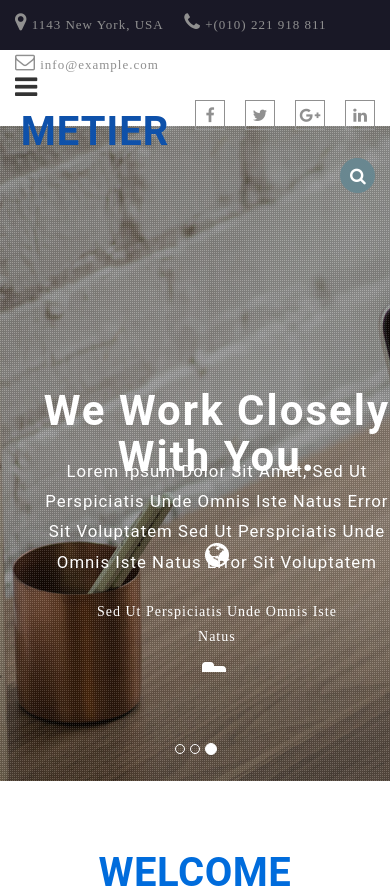
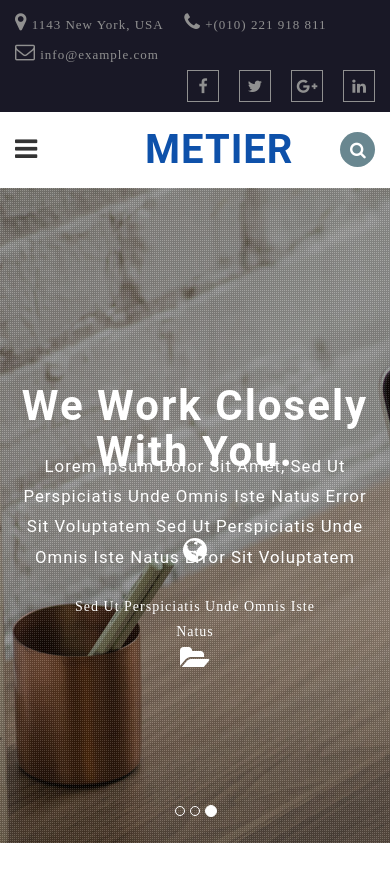
Before and after one commit to falltints/dynamicPage-01, a plain HTML site: page index.html in a window 390 px wide. Shown: the top 889 px of the page. Drawn offline with Linux system fonts and the light colour scheme.

Commit message:
响应式布局调整
只调整了header和tool部分

```diff
--- a/css/reset.css
+++ b/css/reset.css
@@ -27,3 +27,7 @@ button,input {
     background-color: transparent;
     outline: none;
 }
+
+ul,p {
+    margin: 0;
+}
--- a/css/style.css
+++ b/css/style.css
@@ -2,7 +2,6 @@
 .header {
     padding: 10px 0;
     width: 100%;
-    height: 50px;
     background-color: #191826;
     color: #909090;
 }
@@ -17,19 +16,23 @@
     line-height: 30px;
     font-size: 13px;
     font-weight: 500;
+    margin: 0;
 }
 
 .header .col-md-9 li p span {
     font-size: 20px;
 }
 
+.header .col-md-3 li span {
+    width: 30px;
+    height: 30px;
+    font-size: 16px;
+    line-height: 30px;
+    text-align: center;
+}
+
 .header .col-md-3 li {
     border: 1px solid #909090;
-    font-size: 16px;
-    width: 30px;
-    height: 30px;
-    line-height: 30px;
-    text-align: center;
     float: right;
     margin-left: 20px;
     transition: color 700ms ease;
@@ -62,16 +65,10 @@
 
 .tool {
     width: 100%;
-    height: 76px;
     padding: 16px 0;
 }
 
-.tool .row .col-md-4{
-   height: 44px;
-}
-
 .tool .col-md-4 .icon-bars {
-    height: 37px;
     line-height: 37px;
     margin-top: 7px;
 }
--- a/index.html
+++ b/index.html
@@ -39,15 +39,15 @@
 <div class="tool">
     <div class="container">
         <div class="row">
-            <div class="col-md-4">
+            <div class="col-md-4 col-sm-4 col-xs-4">
                 <button class="icon-bars">
                     <span class="fa fa-bars"></span>
                 </button>
             </div>
-            <div class="col-md-4">
+            <div class="col-md-4 col-sm-4 col-xs-4">
                 <h1>METIER</h1>
             </div>
-            <div class="col-md-4">
+            <div class="col-md-4 col-sm-4 col-xs-4">
                 <div class="search-box">
                     <form>
                         <input placeholder="Enter your search term..." type="text" style="display: none">
```
